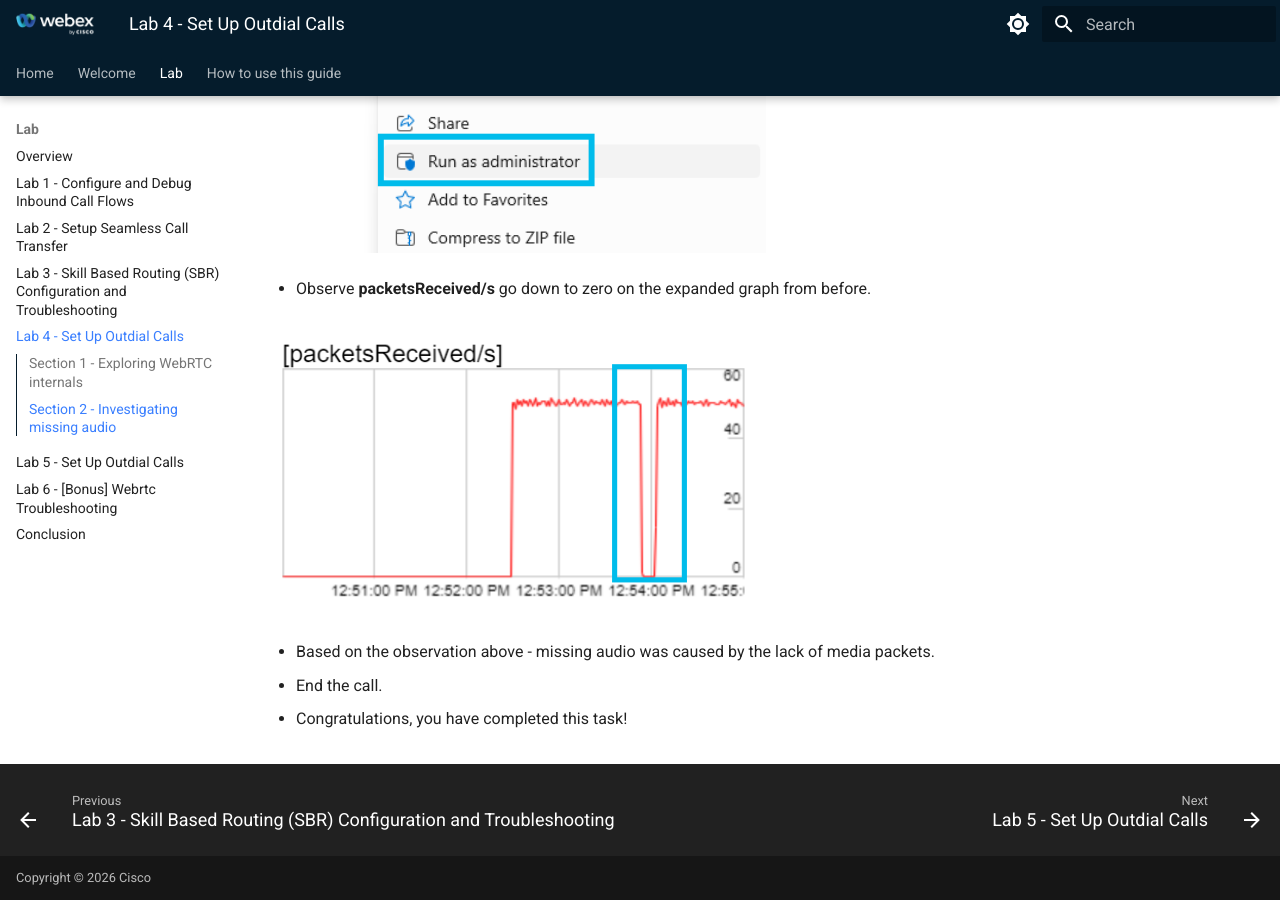
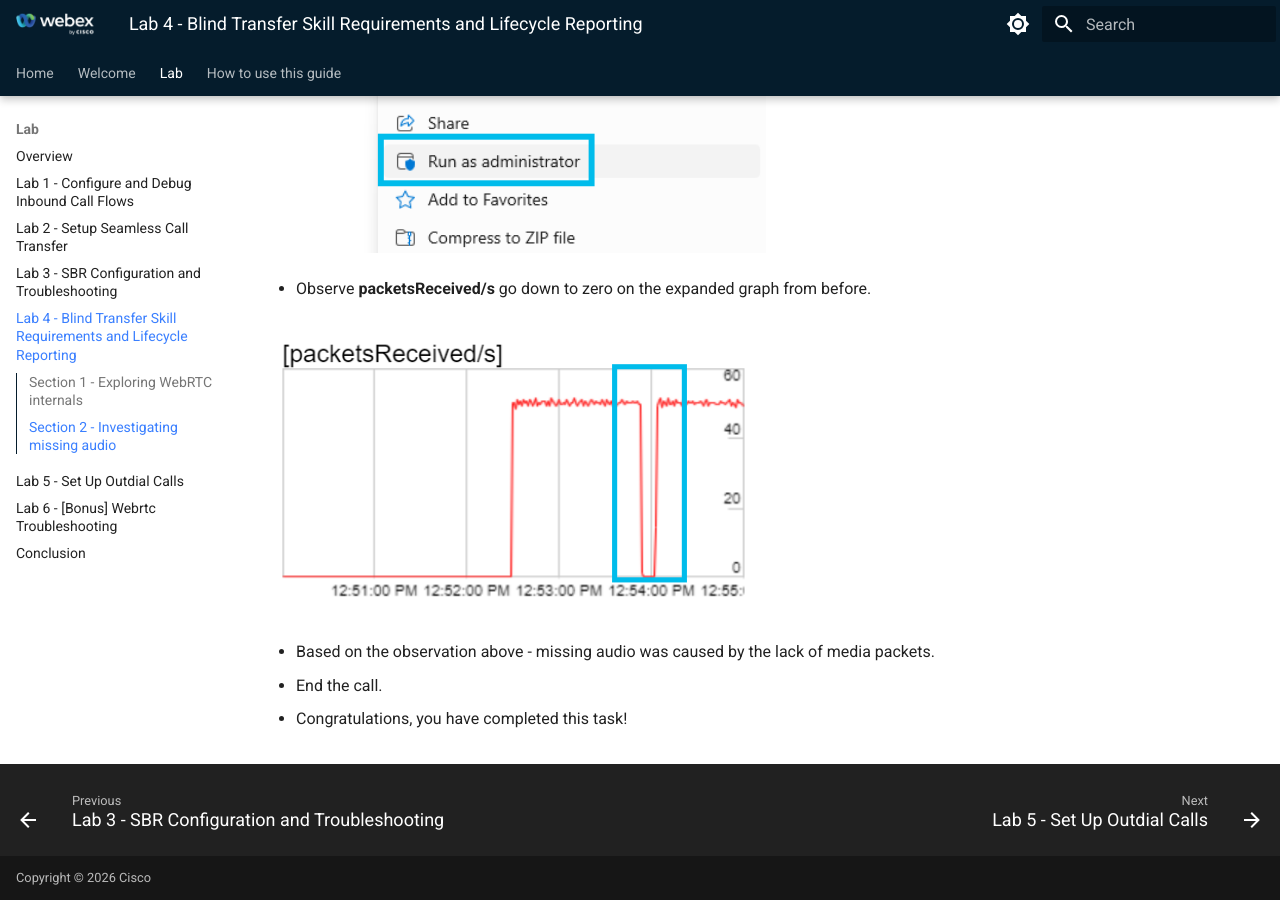
Before and after one commit to WebexCC-SA/LAB-21177, an MkDocs documentation site: the page built from docs/Excercise4.md, in a window 1280 px wide and 900 px high, scrolled down 5363 px. Built offline with MkDocs 1.6.1 and Material for MkDocs 9.7.7, drawn with Linux system fonts in a browser that asks for light colours.

Commit message:
Update mkdocs.yml

```diff
--- a/mkdocs.yml
+++ b/mkdocs.yml
@@ -91,8 +91,8 @@
       - Overview: overview.md
       - Lab 1 - Configure and Debug Inbound Call Flows : Excercise1.md
       - Lab 2 - Setup Seamless Call Transfer : Excercise2.md
-      - Lab 3 - Skill Based Routing (SBR) Configuration and Troubleshooting : Excercise3.md
-      - Lab 4 - Set Up Outdial Calls : Excercise4.md
+      - Lab 3 - SBR Configuration and Troubleshooting : Excercise3.md
+      - Lab 4 - Blind Transfer Skill Requirements and Lifecycle Reporting  : Excercise4.md
       - Lab 5 - Set Up Outdial Calls : Excercise5.md
       - Lab 6 - [Bonus] Webrtc Troubleshooting : Excercise6.md
       - Conclusion: conclusion.md
```
